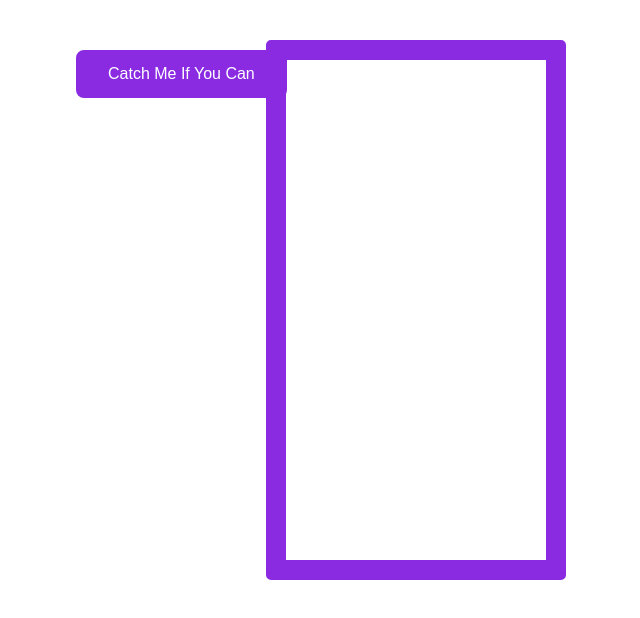
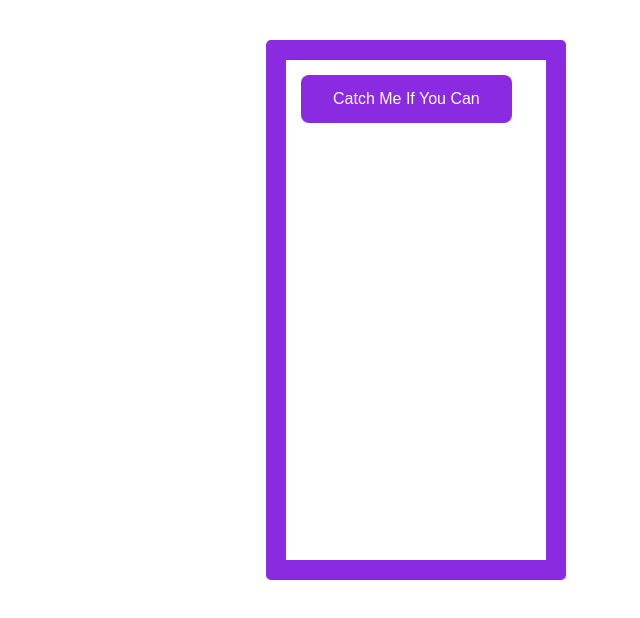
Before and after one commit to mattnaegi/homework_ii, a plain HTML site: page index.html in a window 1280 px wide. Shown: the whole page, without its empty margins (224-864 px from the left). Drawn offline with Linux system fonts and the light colour scheme.

Commit message:
make it a little prettier

```diff
--- a/script.js
+++ b/script.js
@@ -13,8 +13,8 @@ button.addEventListener("click", buttonClick);
 function run(event) {
     console.log("i'm runnin");
 
-    button.style.top = parseFloat(button.style.top || 50 + "px") + 20 + "px";
-    button.style.left = parseFloat(button.style.left || 300 + "px") + 20 + "px";
+    button.style.top = parseFloat(button.style.top || 0) + 20 + "px";
+    button.style.left = parseFloat(button.style.left || 0) + 20 + "px";
 
 }
 
--- a/style.css
+++ b/style.css
@@ -32,9 +32,9 @@
 }
 
 .button {
-  position: absolute;
-  top: 50px;
-  left: 300px;
+  position: relative;
+  top: 0;
+  left: 0;
   background-color: blueviolet;
   border: none;
   border-radius: 8px;
```
